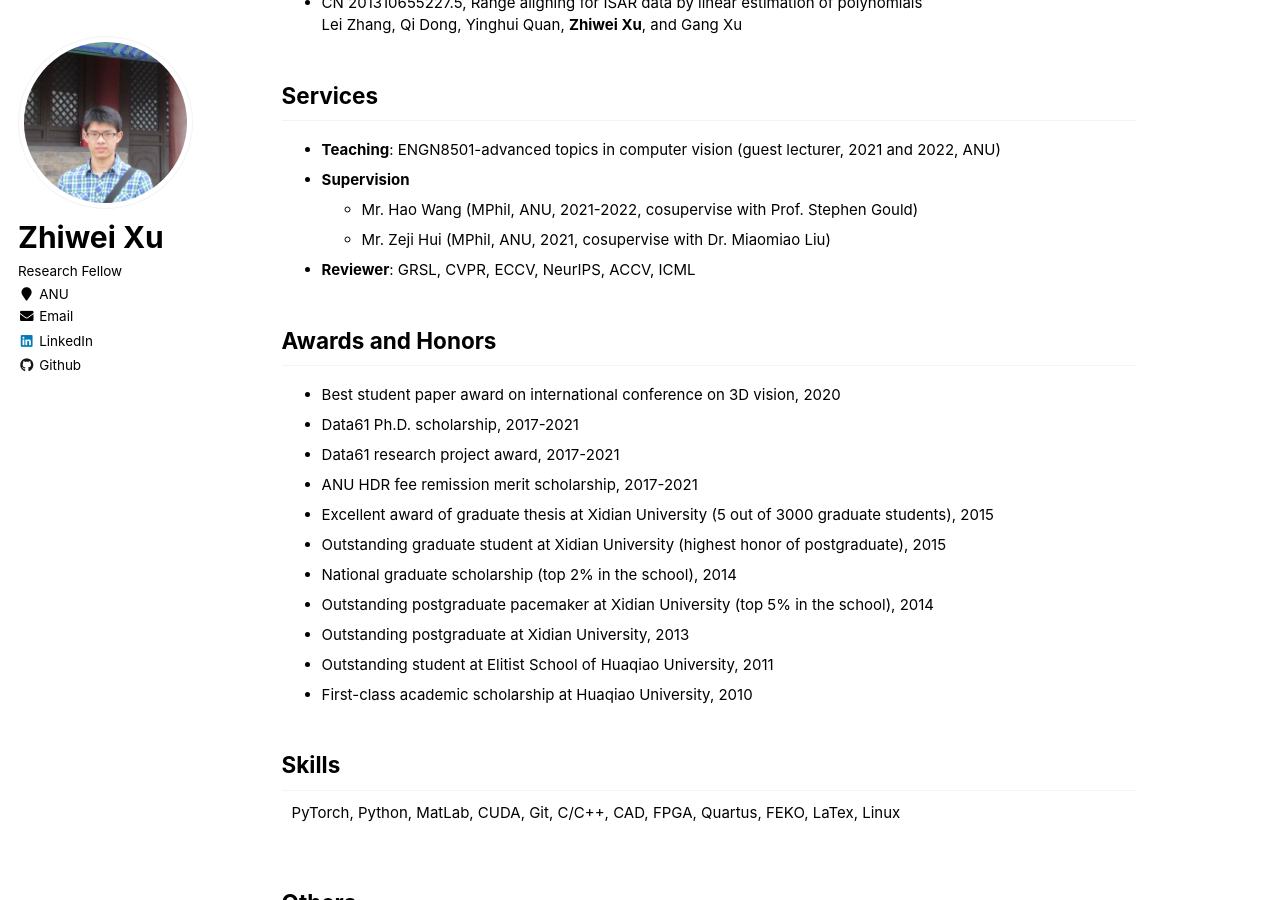
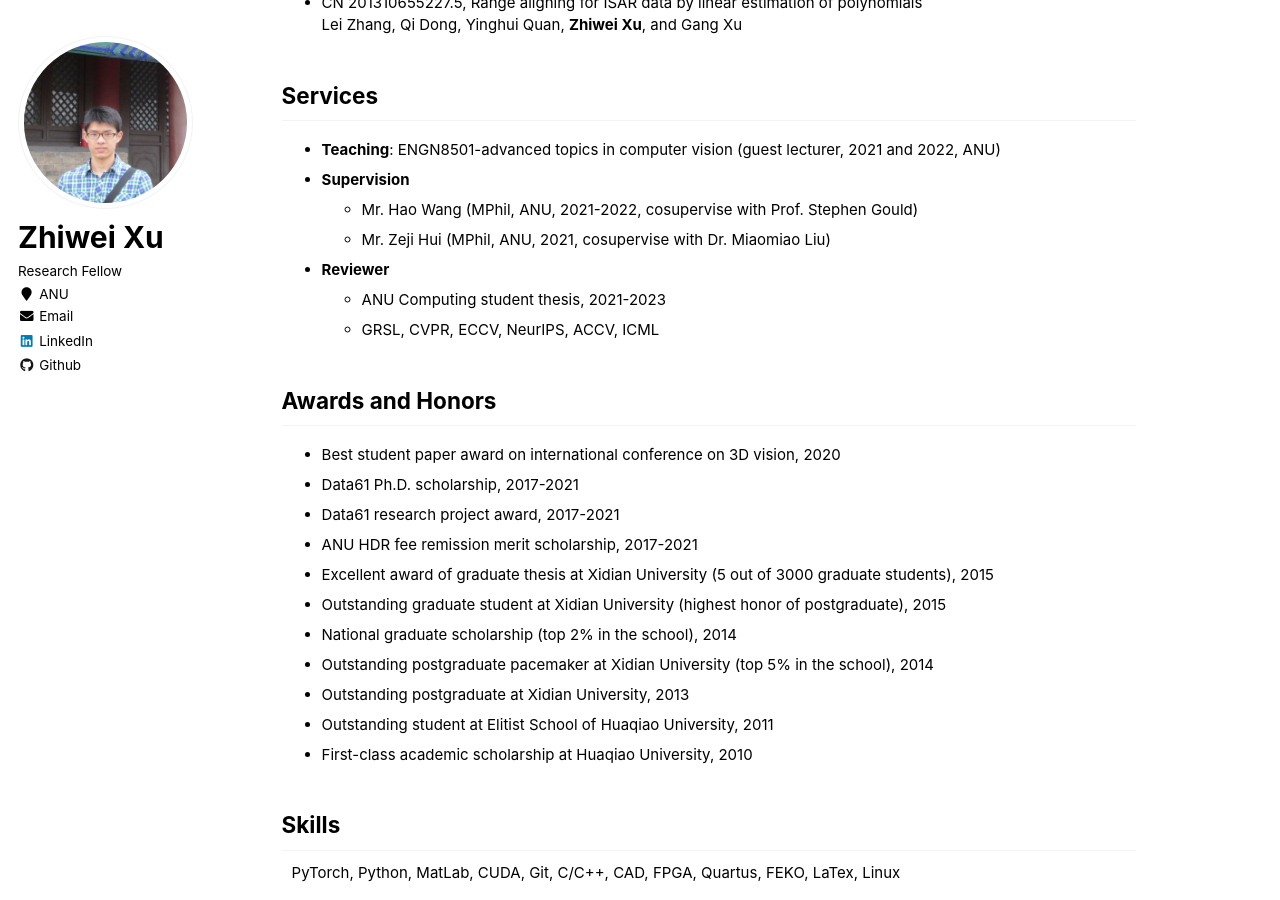
Before and after one commit to zwxu064/zwxu064.github.io, a Jekyll site: the page built from _pages/about.html, in a window 1280 px wide and 900 px high, scrolled down 3474 px. Built offline with Jekyll 4.4.1, drawn with Linux system fonts in a browser that asks for light colours.

Commit message:
Update about.html

```diff
--- a/_pages/about.html
+++ b/_pages/about.html
@@ -45,7 +45,7 @@ redirect_from:
 </ul>
 
 <h2 id="publications">Publications</h2>
-  <div>Research interests since Ph.D.: <span style="color:red">&#x2022; </span>deep declarative networks <span style="color:green">&#x2022; </span>diffusion models <span style="color:orange">&#x2022; </span>Markov random fields <span style="color:fuchsia">&#x2022; </span>generic computer vision.</div>
+  <div>Research interests since Ph.D.: <span style="color:red">&#x2022;</span>deep declarative networks <span style="color:green">&#x2022;</span>diffusion models <span style="color:orange">&#x2022;</span>Markov random fields <span style="color:fuchsia">&#x2022;</span>generic computer vision.</div>
 
   <h3 class="tab">Papers and Preprints</h3>
   <ul>
@@ -206,7 +206,11 @@ redirect_from:
 	<li><div>Mr. Zeji Hui (MPhil, ANU, 2021, cosupervise with Dr. Miaomiao Liu)</div>
       </ul>
 
-    <li><div><strong>Reviewer</strong>: GRSL, CVPR, ECCV, NeurIPS, ACCV, ICML</div>
+    <li><div><strong>Reviewer</strong>
+      <ul>
+	<li><div>ANU Computing student thesis, 2021-2023</div>
+	<li><div>GRSL, CVPR, ECCV, NeurIPS, ACCV, ICML</div>
+      </ul>
   </ul>
 
 <h2 id="awards">Awards and Honors</h2>
```
